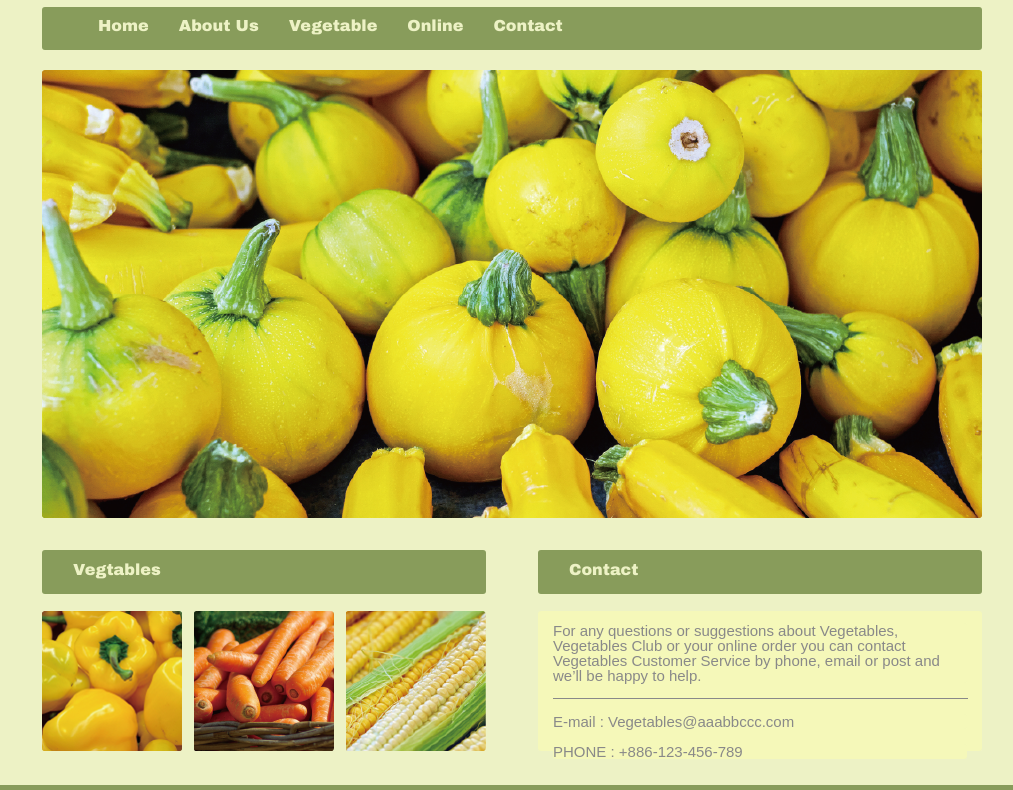
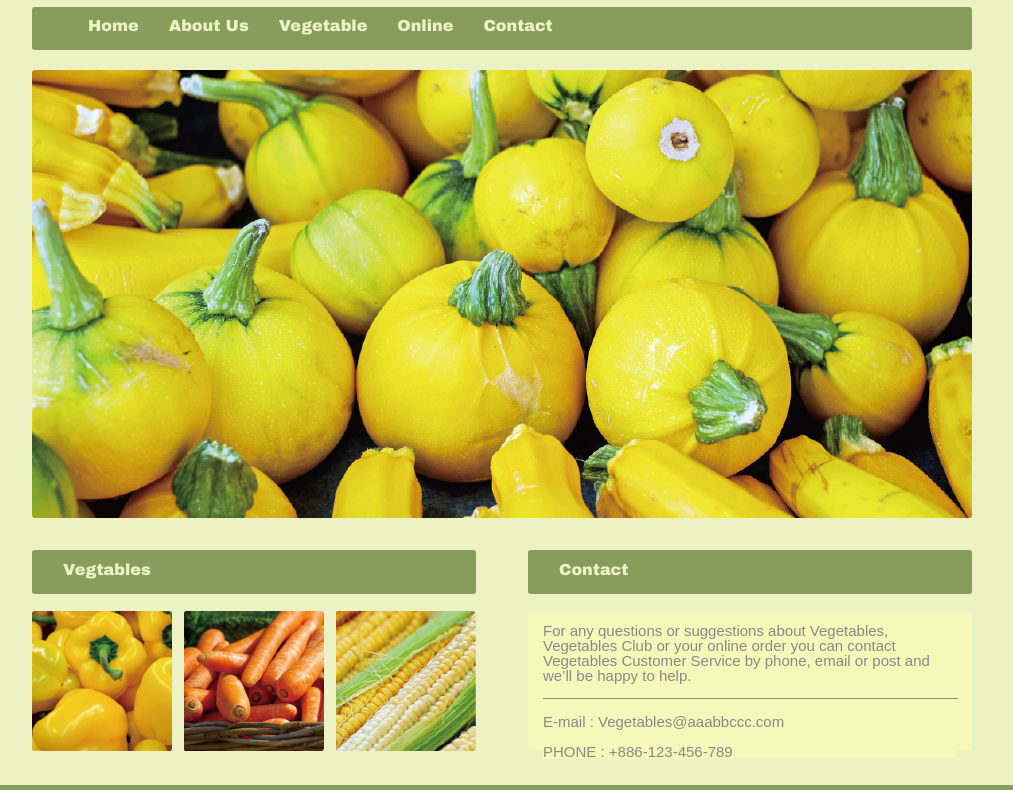
Before and after one commit to SatoNekone/Vegetables_Page, a plain HTML site: page index.html in a window 1280 px wide. Shown: the part 102-892 px from the top of the page, without its empty margins (128-1141 px from the left). Drawn offline with Linux system fonts and the light colour scheme.

Commit message:
Revert "BugFix"
This reverts commit 0d2c86e746352de3d581a76b356228693d66ef35.

```diff
--- a/css/style.css
+++ b/css/style.css
@@ -7,10 +7,8 @@ html, body, div, span,p{
   border-radius: 3px;
 }
 body{
-  width:  1260px;
-  height: 940px;
-  margin-left: auto;
-  margin-right: auto;
+  min-width:  1260px;
+  min-height: 940px;
 
 }
 .clear:after{
```
